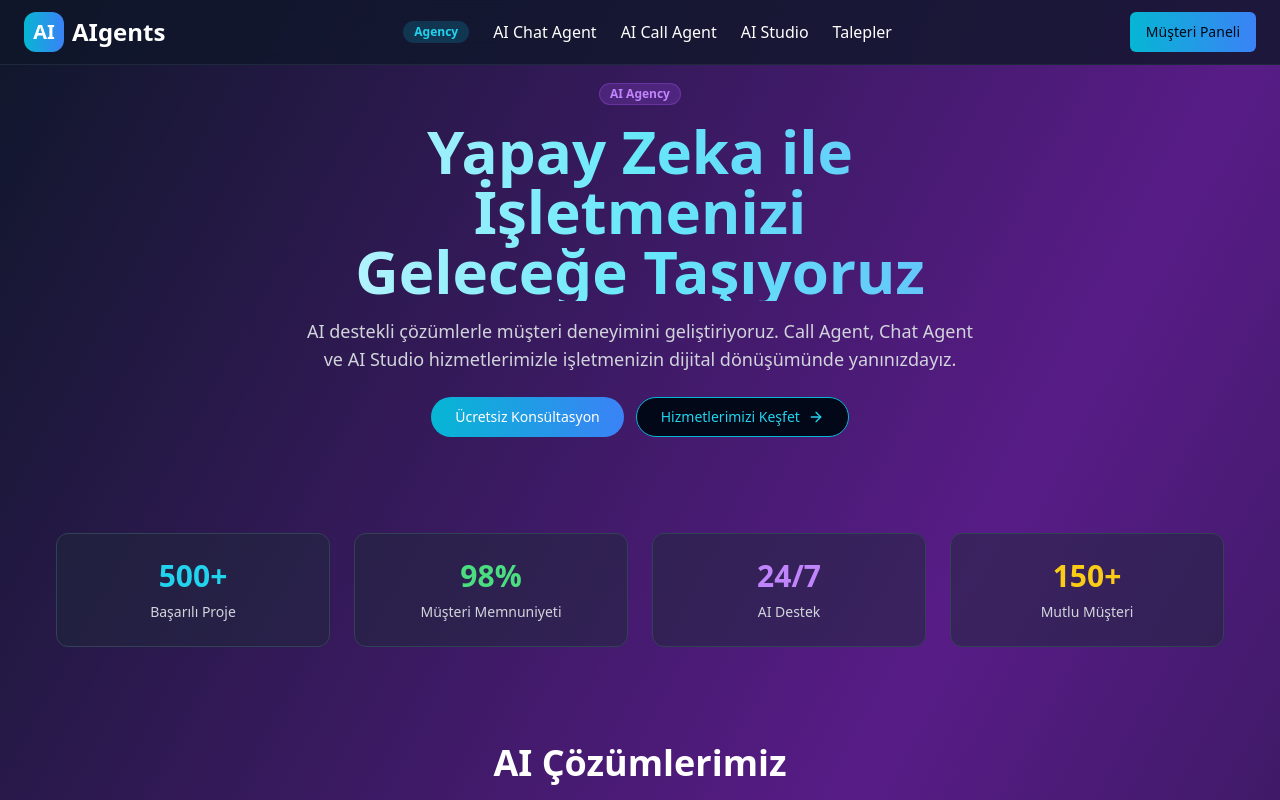
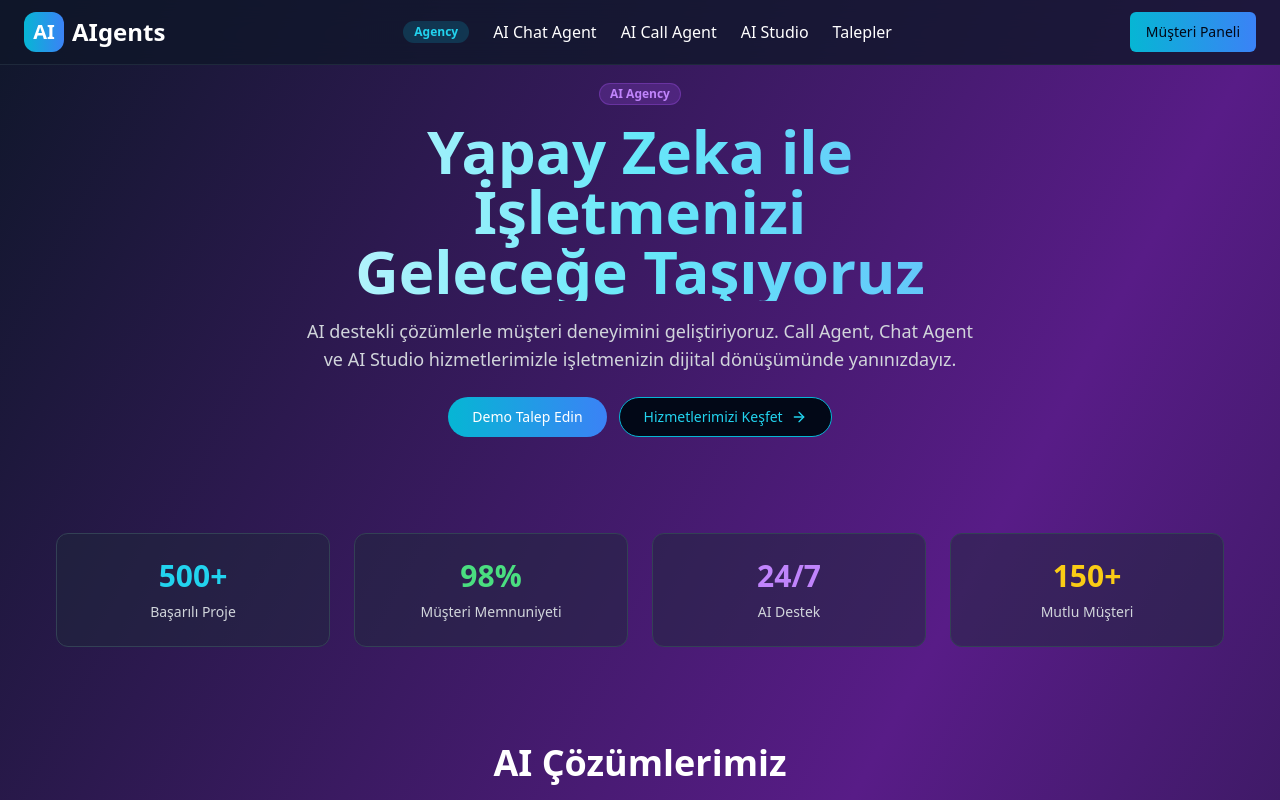
Before and after one commit to mjakoos/aigents4, a React (Vite) app: page /agency in a window 1280 px wide. Shown: the top 800 px of the page. Built offline with nearby package versions, Linux system fonts and the light colour scheme.

Commit message:
Updated Agency.tsx

```diff
--- a/src/pages/Agency.tsx
+++ b/src/pages/Agency.tsx
@@ -72,7 +72,7 @@ export default function Agency() {
 
           <div className="flex flex-col sm:flex-row gap-3 justify-center">
             <Button className="bg-gradient-to-r from-cyan-500 to-blue-500 hover:from-cyan-600 hover:to-blue-600 text-white px-6 py-3 rounded-full">
-              Ücretsiz Konsültasyon
+              Demo Talep Edin
             </Button>
             <Button variant="outline" className="border-cyan-500 text-cyan-400 hover:bg-cyan-500/10 px-6 py-3 rounded-full">
               Hizmetlerimizi Keşfet
```
